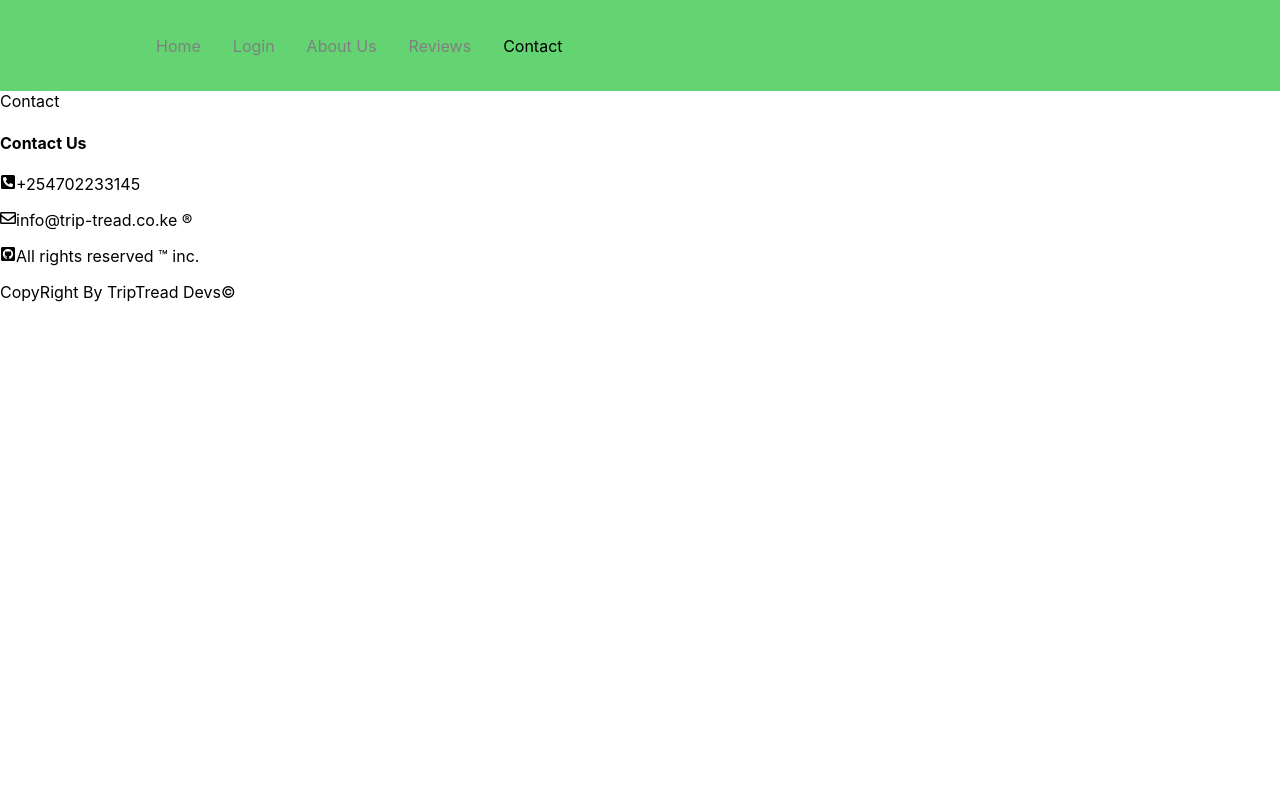
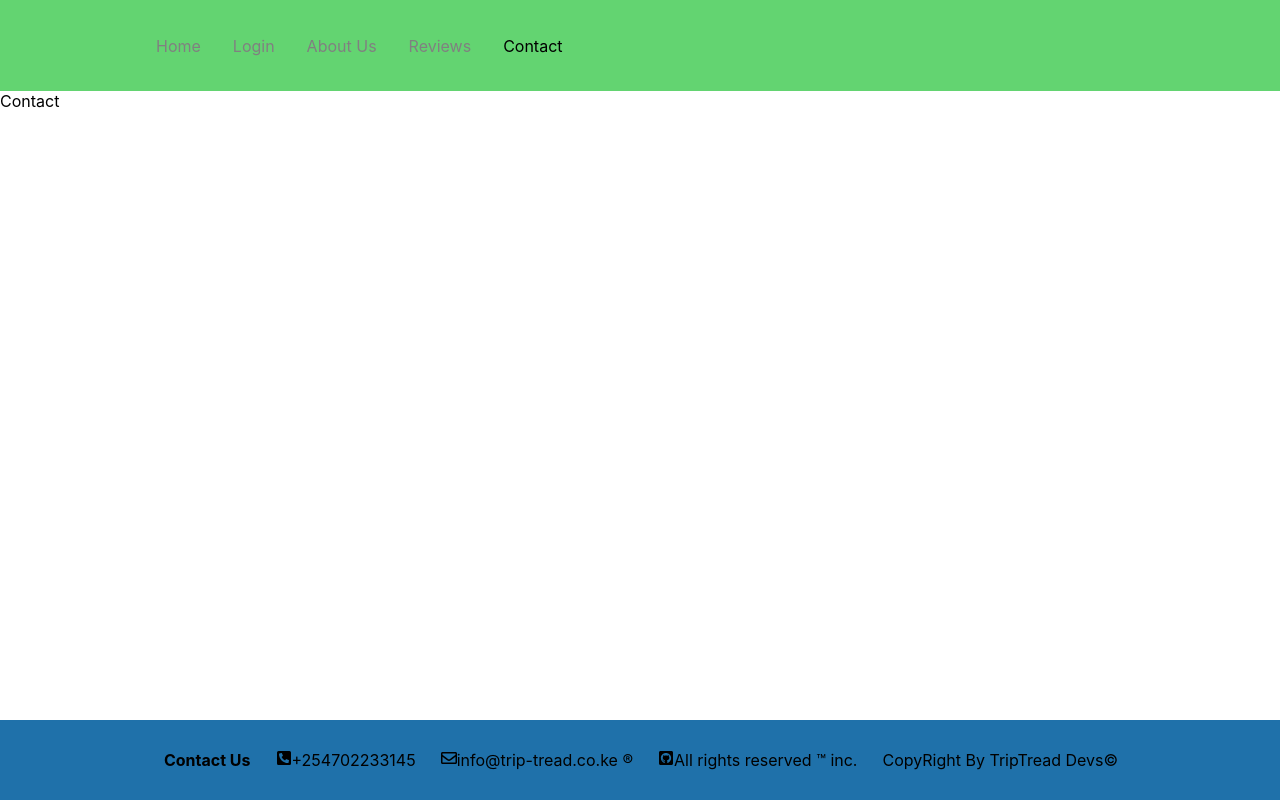
Before and after one commit to Jane-Wandia/Trip-Tread-Front-End, a React (Create React App) app: page /components/Contact in a window 1280 px wide. Built offline with nearby package versions, Linux system fonts and the light colour scheme.

Commit message:
styled footer

```diff
--- a/src/components/CSS/Footer.css
+++ b/src/components/CSS/Footer.css
@@ -1 +1,25 @@
 @import url('https://fonts.googleapis.com/css2?family=Comic+Neue&family=Poppins&display=swap');
+.footer {
+	color: black;
+	display: flex;
+	background-color: #1f71aa;
+	height: 10vh;
+	width: 100%;
+	align-items: center;
+	justify-content: center;
+	position: fixed;
+			left: 0;
+			bottom: 0;
+			right: 0;
+  }
+
+  .section1{
+	position: relative;
+	align-items: center;
+	text-align: center;
+	justify-content: center !important;
+	padding: 2px;
+	gap: 25px;
+	display: flex !important;
+	margin-left: 2px;
+  }
```
